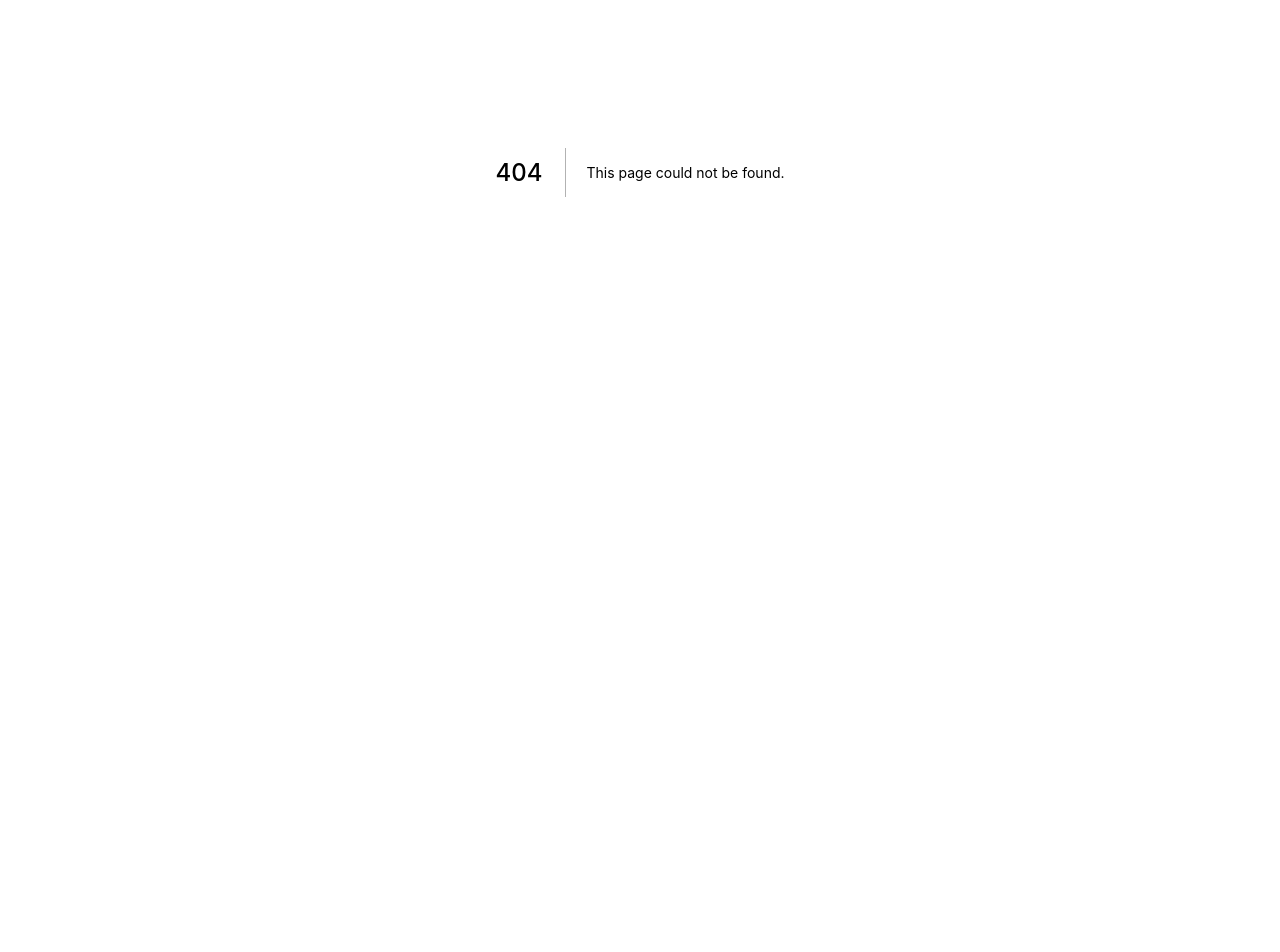
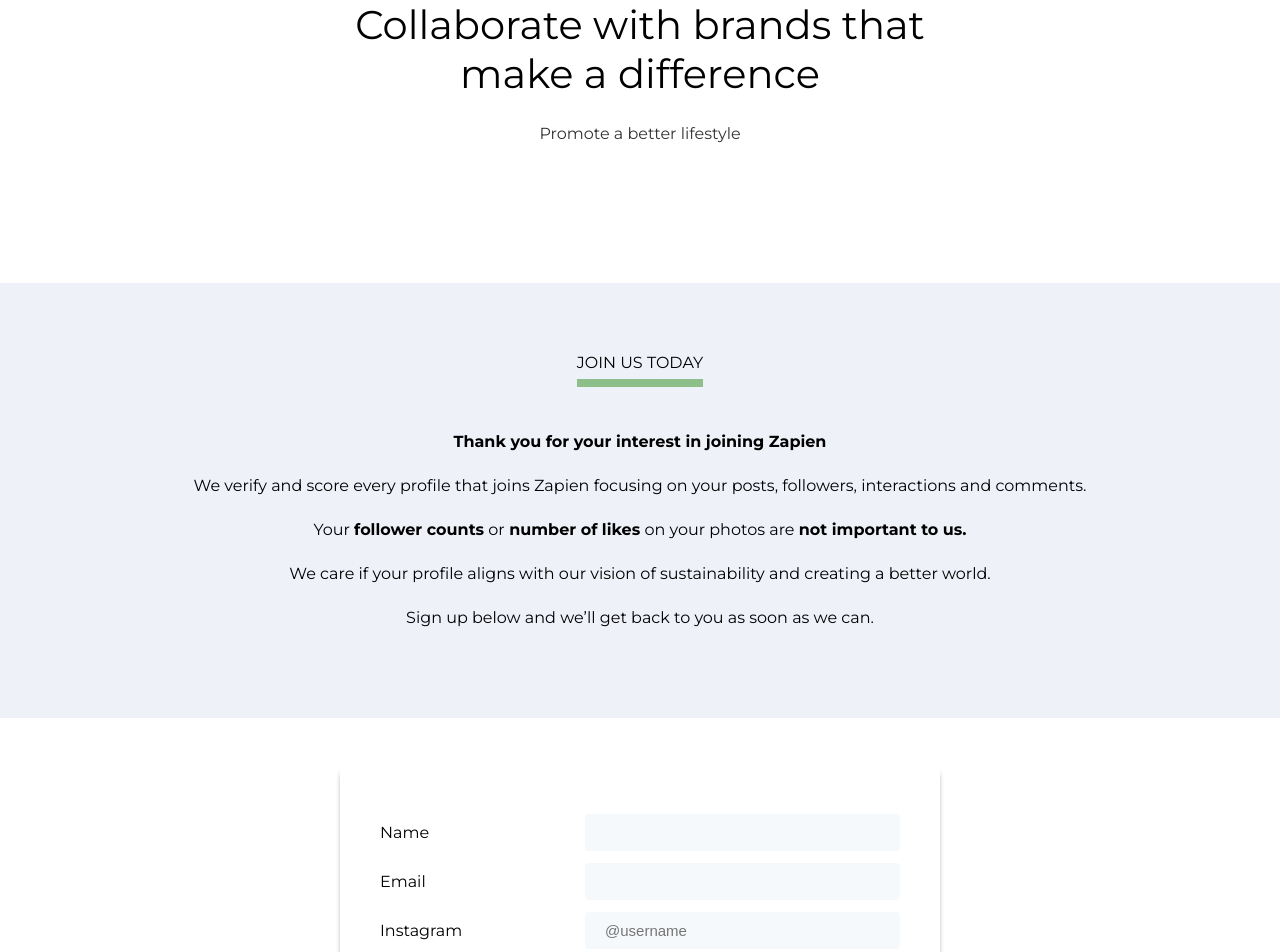
Before and after one commit to lauracarballo/zapien, a Next.js app: page /sign-up in a window 1280 px wide. Before the commit this address had no page. Shown: the part 220-1172 px from the top of the page. Before the commit the page ends 800 px from the top, so only its background shows below. Built offline with nearby package versions, Linux system fonts and the light colour scheme.

Commit message:
Create StyledLink component

```diff
--- a/components/Form.js
+++ b/components/Form.js
@@ -2,11 +2,11 @@
 import { forwardRef } from "react";
 
 export const Input = forwardRef(
-  ({ name, label, type = "text", error }, ref) => {
+  ({ name, label, type = "text", error, ...props }, ref) => {
     return (
       <div className="form-row">
         <label htmlFor={name}>{label}</label>
-        <input id={name} name={name} type={type} ref={ref} />
+        <input id={name} name={name} type={type} ref={ref} {...props} />
         {error}
         <style jsx>{`
           .form-row {
--- a/components/Hero.js
+++ b/components/Hero.js
@@ -1,12 +1,10 @@
-import Link from "next/link";
-
 const Hero = ({ title, description, backgroundImage }) => {
   return (
     <div className="container">
       <div className="hero">
         <div className="hero-text">
           <h1 className="title">{title}</h1>
-          <h2 className="description">{description}</h2>
+          <div className="description">{description}</div>
         </div>
       </div>
       <style jsx>{`
@@ -41,8 +39,7 @@
         }
 
         .description {
-          font-size: 15px;
-          text-decoration: underline;
+          font-size: 16px;
         }
         @media screen and (max-width: 768px){
           .title {
--- a/components/Layout.js
+++ b/components/Layout.js
@@ -7,6 +7,7 @@
           box-sizing: border-box;
           font-weight: 400;
           font-size: 15px;
+          scroll-behavior: smooth;
         }
 
         *,
@@ -49,7 +50,6 @@
         }
 
         p {
-          margin-top: 55px;
           line-height: 28px;
           font-size: 18px;
         }
@@ -65,7 +65,7 @@
         }
 
         .m50 {
-          margin-top: 50px;
+          margin: 50px 0;
         }
 
         .underline {
@@ -81,6 +81,11 @@
           bottom: -15px;
           left: 0;
           max-width: 150px;
+        }
+
+        .center {
+          display: grid;
+          place-items: center;
         }
 
         .logo {
--- /dev/null
+++ b/pages/sign-up.js
@@ -0,0 +1,121 @@
+import Head from "../components/Head";
+import Nav from "../components/Nav";
+import Hero from "../components/Hero";
+import Footer from "../components/Footer";
+import DescriptionSection from "../components/DescriptionSection";
+import Form, { Input } from "../components/Form";
+import { useForm } from "react-hook-form";
+
+export default () => {
+  const { register, errors, handleSubmit } = useForm();
+
+  return (
+    <>
+      <Head title="Zapien" />
+      <Nav />
+      <Hero
+        title={
+          <>
+            <div>Collaborate with brands that</div>
+            <div>make a difference</div>
+          </>
+        }
+        description={
+          <>
+            <a
+              onClick={(event) => {
+                event.preventDefault();
+                const formSection = document.getElementById("form-section");
+                const location = formSection.getBoundingClientRect();
+                scrollTo({
+                  top: location.top,
+                  left: 0,
+                  behavior: "smooth",
+                });
+              }}
+              href="#form-section"
+            >
+              Promote a better lifestyle
+            </a>
+          </>
+        }
+      />
+      <DescriptionSection
+        title="JOIN US TODAY"
+        description={
+          <>
+            <div className="description_size_s">
+              <p>
+                <strong>Thank you for your interest in joining Zapien</strong>
+              </p>
+              <p>
+                We verify and score every profile that joins Zapien focusing on
+                your posts, followers, interactions and comments.
+              </p>
+              <p>
+                Your <strong>follower counts</strong> or
+                <strong> number of likes</strong> on your photos are{" "}
+                <strong>not important to us.</strong>
+              </p>
+              <p>
+                We care if your profile aligns with our vision of sustainability
+                and creating a better world.
+              </p>
+              <p>Sign up below and we’ll get back to you as soon as we can.</p>
+            </div>
+          </>
+        }
+      />
+      <section id="form-section" className="m50">
+        <div className="forms">
+          <Form onSubmit={handleSubmit((data) => console.log(data))}>
+            <Input
+              name="name"
+              label="Name"
+              ref={register({ required: true })}
+              error={errors.name && "Your name is required"}
+            />
+            <Input
+              name="email"
+              label="Email"
+              ref={register({ required: true })}
+              error={errors.email && "Please enter a valid email address"}
+            />
+            <Input
+              name="instagram-name"
+              label="Instagram"
+              ref={register({ required: true })}
+              placeholder="@username"
+              error={errors.email && "Tell us your Instagram name"}
+            />
+          </Form>
+        </div>
+      </section>
+
+      <Footer />
+      <style jsx>{`
+        #form-section {
+          display: grid;
+          place-items: center;
+        }
+
+        .forms {
+          width: 600px;
+        }
+
+        .title {
+          text-align: left;
+          font-size: 35px;
+        }
+        .content {
+          text-align: left;
+          font-size: 18px;
+        }
+
+        .description_size_s > p {
+          font-size: 16px;
+        }
+      `}</style>
+    </>
+  );
+};
```
Also changed, not shown: components/StyledLink.js (added, +83 -0 lines), pages/brands.js (+65 -55 lines), pages/creators.js (+11 -6 lines).
